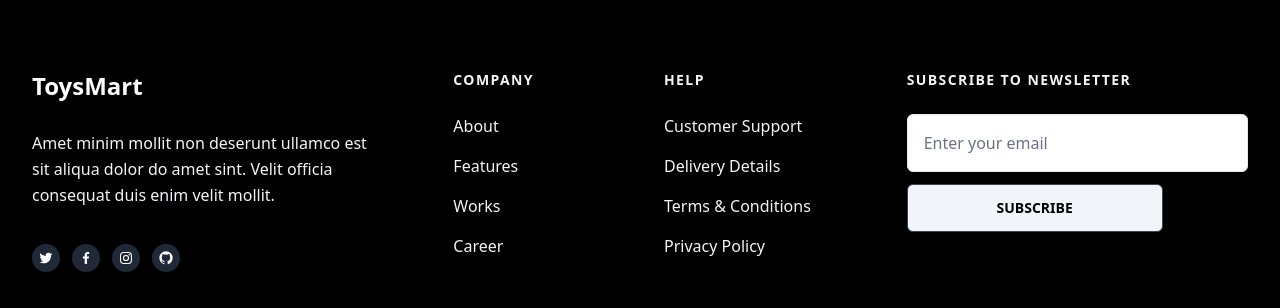
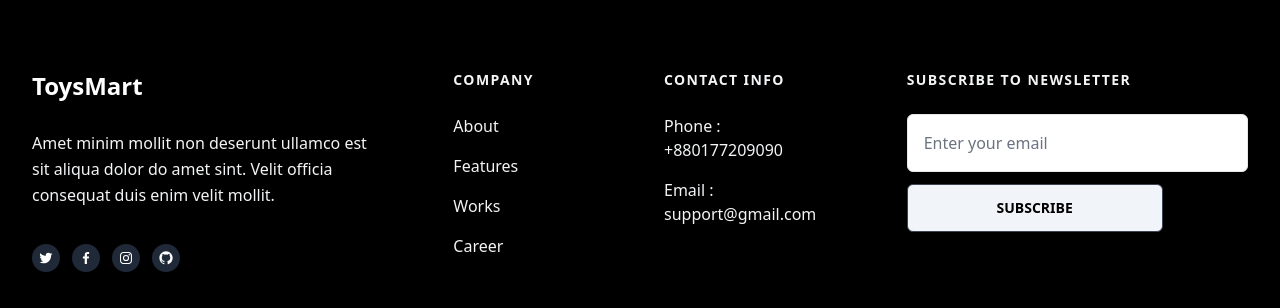
Before and after one commit to AltafHusain22/toy-mart, a React (Vite) app: page / in a window 1280 px wide. Shown: the part 1367-1675 px from the top of the page. Built offline with nearby package versions, Linux system fonts and the light colour scheme; no server answers.

Commit message:
footer text updated

```diff
--- a/src/components/shared/Footer/Footer.jsx
+++ b/src/components/shared/Footer/Footer.jsx
@@ -145,7 +145,7 @@ const Footer = () => {
 
           <div>
             <p className="text-sm font-semibold tracking-widest text-gray-100 uppercase">
-              Help
+              Contact Info
             </p>
 
             <ul className="mt-6 space-y-4">
@@ -155,8 +155,8 @@ const Footer = () => {
                   title=""
                   className="flex text-base text-gray-100 transition-all duration-200 hover:text-blue-600 focus:text-blue-600"
                 >
-                  {" "}
-                  Customer Support{" "}
+
+                  Phone : +880177209090
                 </a>
               </li>
 
@@ -166,32 +166,10 @@ const Footer = () => {
                   title=""
                   className="flex text-base text-gray-100 transition-all duration-200 hover:text-blue-600 focus:text-blue-600"
                 >
-                  {" "}
-                  Delivery Details{" "}
+                  Email : support@gmail.com
                 </a>
               </li>
 
-              <li>
-                <a
-                  href="#"
-                  title=""
-                  className="flex text-base text-gray-100 transition-all duration-200 hover:text-blue-600 focus:text-blue-600"
-                >
-                  {" "}
-                  Terms & Conditions{" "}
-                </a>
-              </li>
-
-              <li>
-                <a
-                  href="#"
-                  title=""
-                  className="flex text-base text-gray-100 transition-all duration-200 hover:text-blue-600 focus:text-blue-600"
-                >
-                  {" "}
-                  Privacy Policy{" "}
-                </a>
-              </li>
             </ul>
           </div>
 
```
